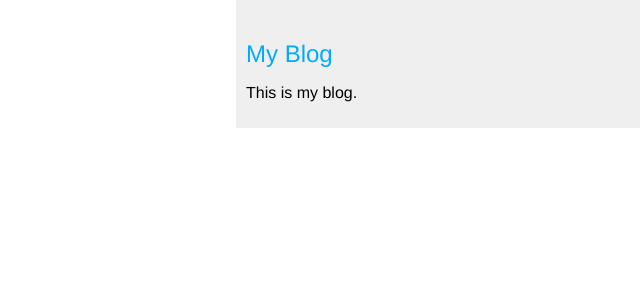
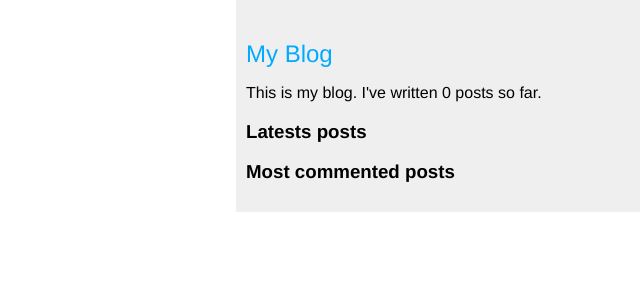
Before and after one commit to attrams/mysite, a Django app: template blog/templates/blog/base.html in a window 1280 px wide. Shown: the top 300 px of the page, without its empty margins (640-1280 px from the left). Run offline with Django 4.2, Linux system fonts and the light colour scheme; the template is opened without the code that fills it, so the values that code supplies are empty.

Commit message:
create total_posts, show_latest_posts and get_most_commented_posts custom tags

```diff
--- a/blog/templates/blog/base.html
+++ b/blog/templates/blog/base.html
@@ -1,4 +1,5 @@
 {% load static %}
+{% load blog_tags %}
 <!DOCTYPE html>
 <html lang="en">
     <head>
@@ -21,7 +22,18 @@
             <h2>
                 <a href="{% url 'blog:post_list' %}">My Blog</a>
             </h2>
-            <p>This is my blog.</p>
+            <p>This is my blog. I've written {% total_posts %} posts so far.</p>
+            <h3>Latests posts</h3>
+            {% show_latest_posts %}
+            <h3>Most commented posts</h3>
+            {% get_most_commented_posts as most_commented_posts %}
+            <ul>
+                {% for post in most_commented_posts %}
+                    <li>
+                        <a href="{{ post.get_absolute_url }}">{{ post.title }}</a>
+                    </li>
+                {% endfor %}
+            </ul>
         </div>
     </body>
 </html>
--- /dev/null
+++ b/blog/templates/blog/post/latest_posts.html
@@ -0,0 +1,7 @@
+<ul>
+    {% for post in latest_posts %}
+        <li>
+            <a href="{{ post.get_absolute_url }}">{{ post.title }}</a>
+        </li>
+    {% endfor %}
+</ul>
--- /dev/null
+++ b/blog/templatetags/blog_tags.py
@@ -0,0 +1,22 @@
+from django import template
+from django.db.models import Count
+
+from ..models import Post
+
+register = template.Library()
+
+
+@register.simple_tag
+def total_posts():
+    return Post.published.count()
+
+
+@register.inclusion_tag(filename="blog/post/latest_posts.html")
+def show_latest_posts(count=5):
+    latest_posts = Post.published.order_by('-publish')[:count]
+    return {'latest_posts': latest_posts}
+
+
+@register.simple_tag
+def get_most_commented_posts(count=5):
+    return Post.published.annotate(total_comments=Count('comments')).order_by('-total_comments')[:count]
```
Also changed, not shown: blog/templatetags/__init__.py (added).
